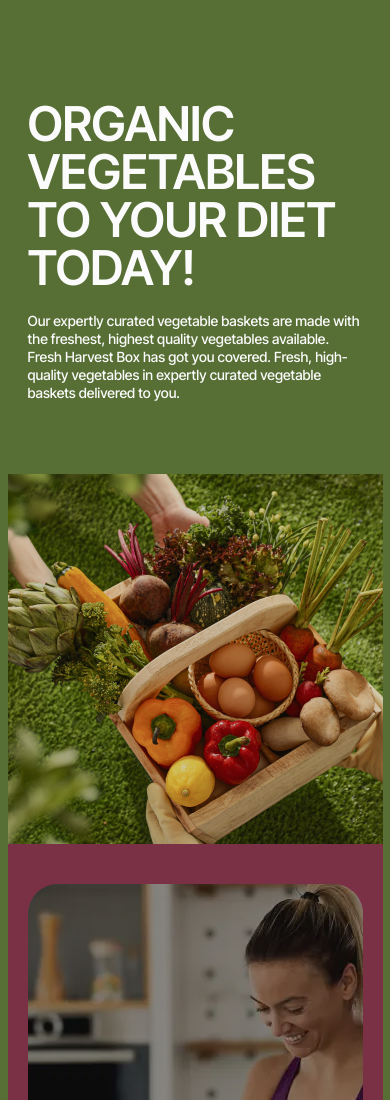
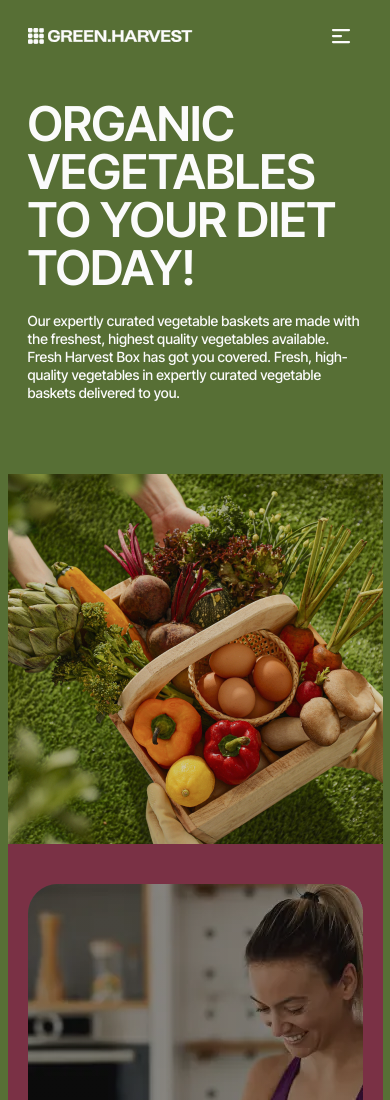
Before and after one commit to mafSida/green-harvest-team-project, a plain HTML site: page index.html in a window 390 px wide. Shown: the top 1100 px of the page. Drawn offline with nearby package versions, Linux system fonts and the light colour scheme; a script that the page names is missing.

Commit message:
Deploying to gh-pages from @ mafSida/green-harvest-team-project@668527d80b5b9f7950d9e70be72fd2868e4e672c 🚀

```diff
--- a/index.html
+++ b/index.html
@@ -26,10 +26,10 @@
   <div class="container">
     <a class="logo-link" href="/src/index.html">
       <svg class="logo-icon" width="16" height="16">
-        <use href="../img/sprite.svg#logo-icon"></use>
+        <use href="/green-harvest-team-project/assets/sprite-xdDfVDgN.svg#logo-icon"></use>
       </svg>
       <svg class="logo-name" width="146" height="12">
-        <use href="../img/sprite.svg#logo-name"></use>
+        <use href="/green-harvest-team-project/assets/sprite-xdDfVDgN.svg#logo-name"></use>
       </svg>
     </a>
     <nav class="header-nav">
@@ -48,7 +48,7 @@
     <a class="shop-btn shop-btn-header" href=""> Shop now </a>
     <button class="burger-btn" type="button">
       <svg class="burger-icon" width="32" height="24">
-        <use href="../img/sprite.svg#burger-btn">0</use>
+        <use href="/green-harvest-team-project/assets/sprite-xdDfVDgN.svg#burger-btn">0</use>
       </svg>
     </button>
       <div class="menu-backdrop-wr" data-menu>
```
